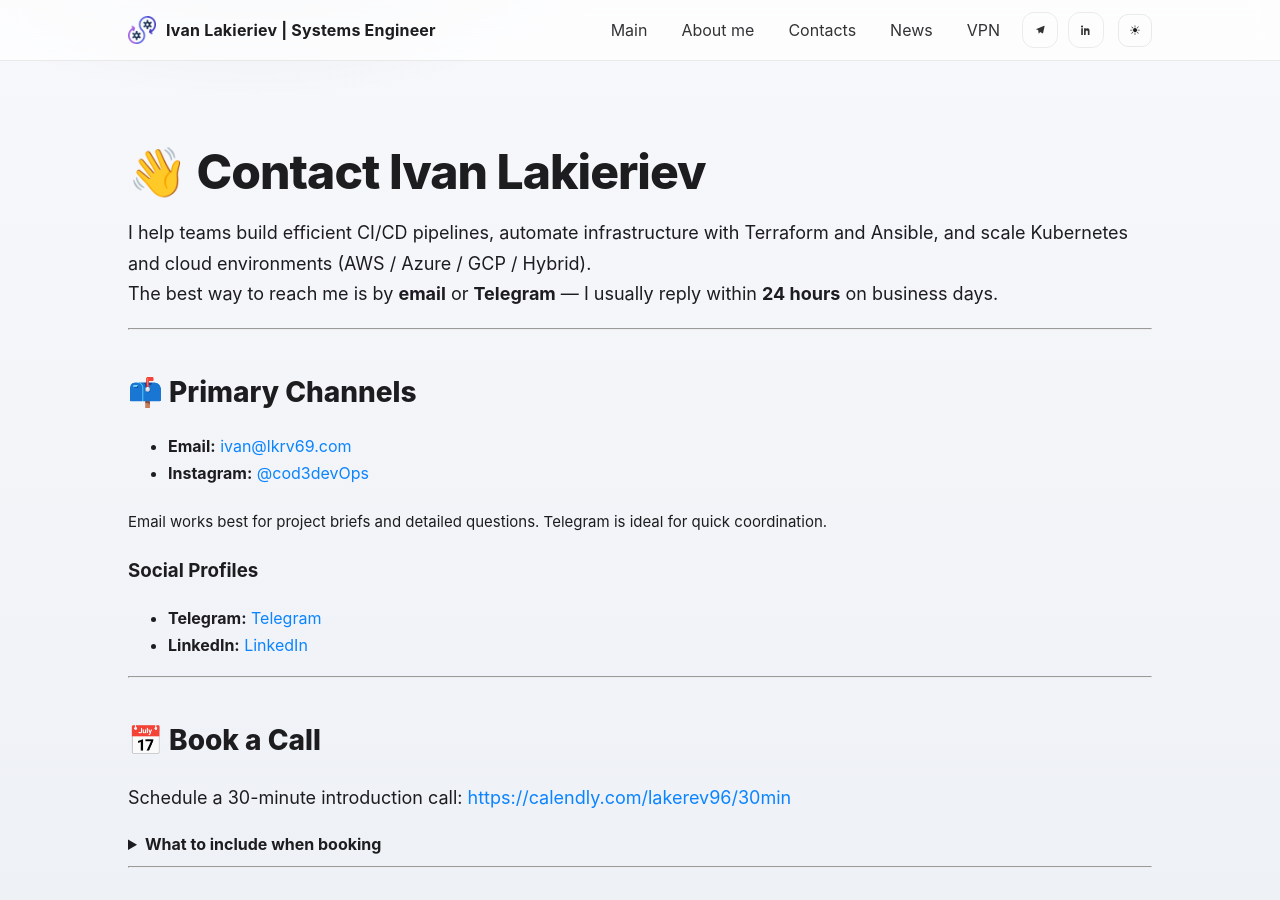
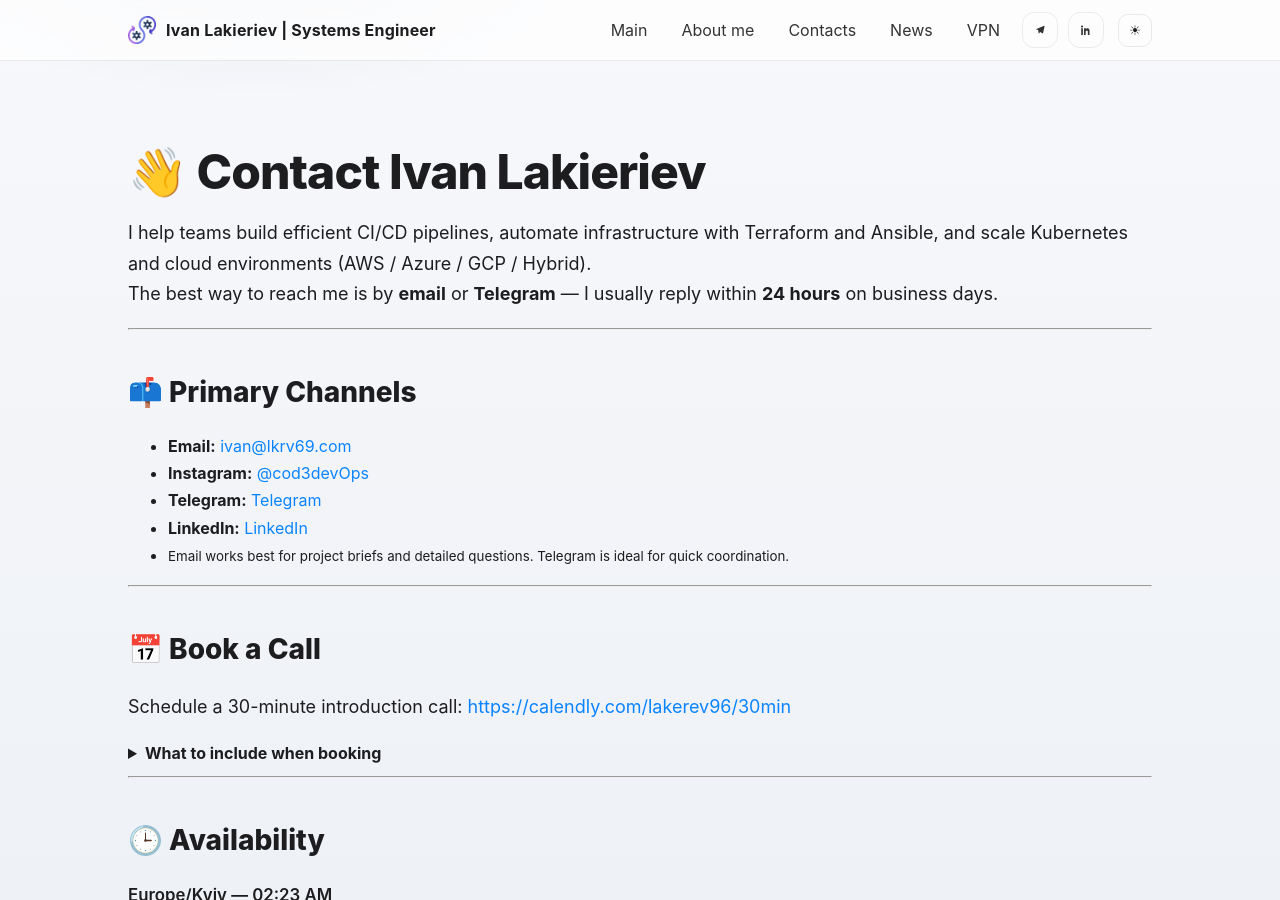
Before and after one commit to lkrv69/One-Page, a Jekyll site: the page built from contacts/index.md, in a window 1280 px wide and 900 px high. Built offline with Jekyll 4.4.1, drawn with Linux system fonts in a browser that asks for light colours.

Commit message:
Update index.md

```diff
--- a/contacts/index.md
+++ b/contacts/index.md
@@ -14,13 +14,11 @@
 
 ## 📫 Primary Channels
 - **Email:** [ivan@lkrv69.com](mailto:ivan@lkrv69.com)
-- **Instagram:** [@cod3devOps](https://instagram.com/cod3devOps)
-
-<small>Email works best for project briefs and detailed questions. Telegram is ideal for quick coordination.</small>
-
-### Social Profiles
+- **Instagram:** [@cod3devOps](https://instagram.com/cod3dev0ps)
 - **Telegram:** [Telegram](https://t.me/Ivan_Lakieriev)
 - **LinkedIn:** [LinkedIn](https://linkedin.com/in/lakieriev)
+-
+<small>Email works best for project briefs and detailed questions. Telegram is ideal for quick coordination.</small>
 
 ---
 
```
